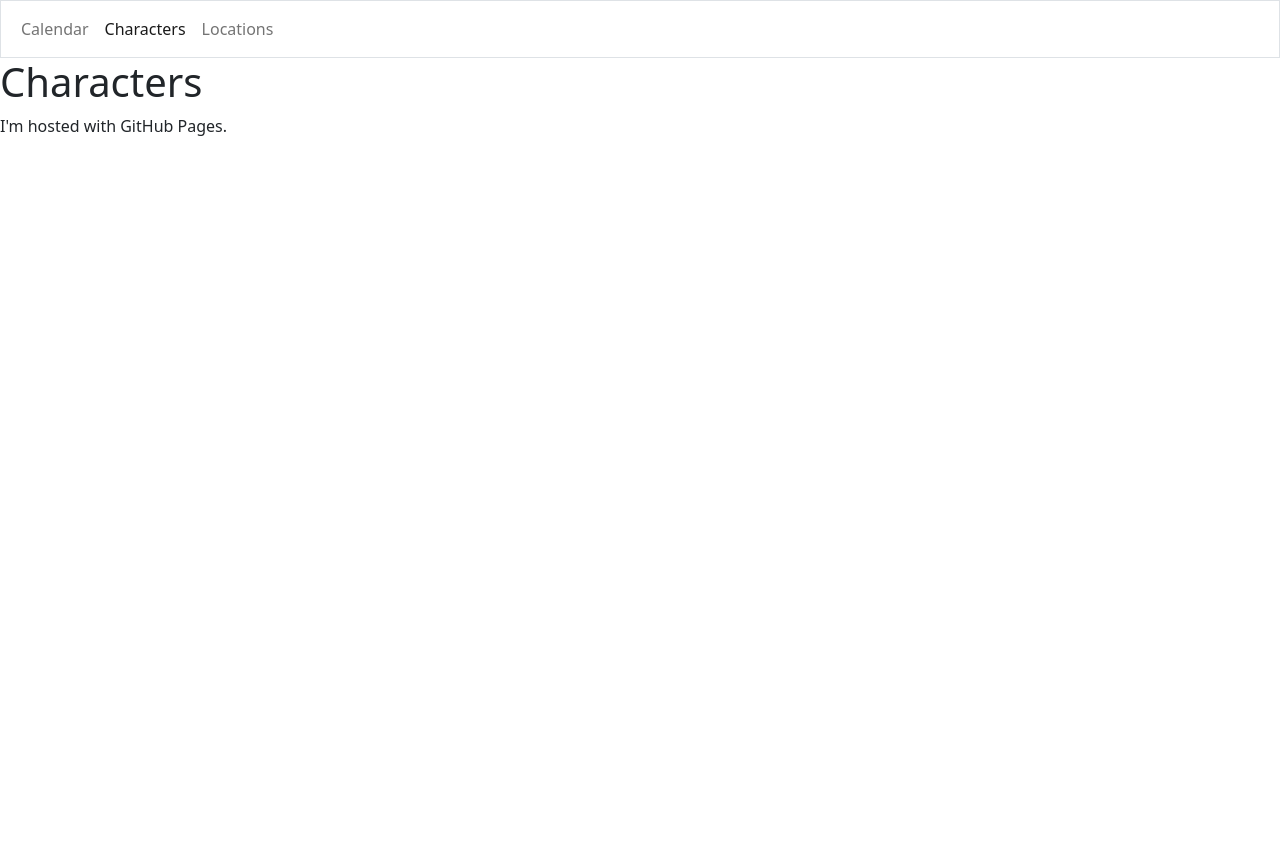
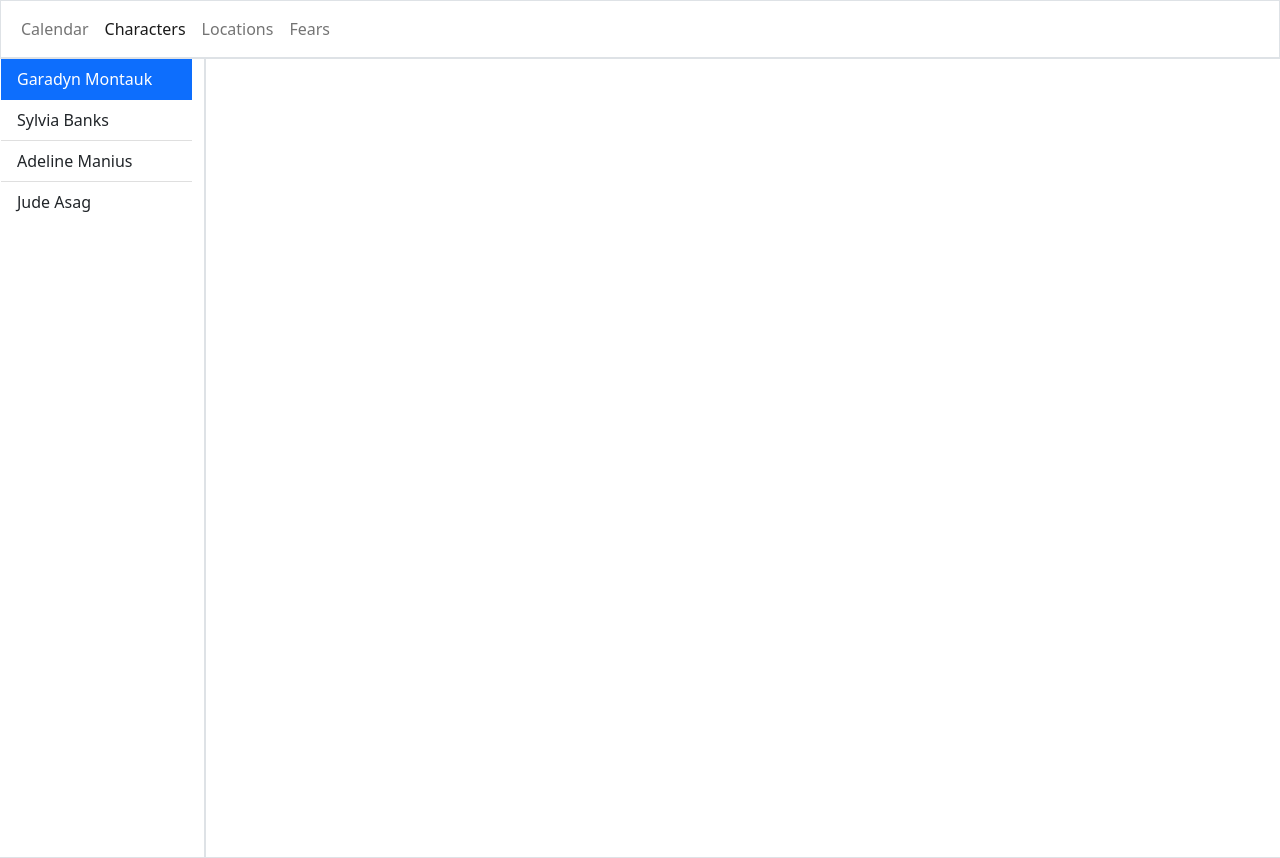
Before and after one commit to CadeEvs/CadeEvs.github.io, a plain HTML site: page characters.html in a window 1280 px wide. Before the commit the page ends 800 px from the top, so only its background shows below. Drawn offline with nearby package versions, Linux system fonts and the light colour scheme.

Commit message:
More work on layout

```diff
--- a/characters.html
+++ b/characters.html
@@ -2,9 +2,18 @@
 <html>
 
 <head>
-    <link href="https://fonts.googleapis.com/css?family=Libre+Baskerville" rel="stylesheet"/>
+    <!-- Required meta tags -->
+    <meta charset="utf-8">
+    <meta name="viewport" content="width=device-width, initial-scale=1">
+
+    <!-- Name -->
+    <title>Dread Hunters - Characters</title>
+
+    <!-- References -->
+    <link href="https://fonts.googleapis.com/css?family=Libre+Baskerville" rel="stylesheet" />
     <link href="https://cdn.jsdelivr.net/npm/bootstrap@5.2.3/dist/css/bootstrap.min.css" rel="stylesheet">
     <script src="https://cdn.jsdelivr.net/npm/bootstrap@5.2.3/dist/js/bootstrap.bundle.min.js"></script>
+    <link href="css/General.css" rel="stylesheet" />
 </head>
 
 <body>
@@ -15,18 +24,30 @@
                     <a class="nav-link" href="index.html">Calendar</a>
                 </li>
                 <li class="nav-item">
-                    <a class="nav-link active">Characters</a>
+                    <a class="nav-link active" href="#">Characters</a>
                 </li>
                 <li class="nav-item">
                     <a class="nav-link">Locations</a>
                 </li>
+                <li class="nav-item">
+                    <a class="nav-link">Fears</a>
+                </li>
             </ul>
         </nav>
-
     </div>
 
-    <h1>Characters</h1>
-    <p>I'm hosted with GitHub Pages.</p>
+    <div class="row">
+        <div class="col-sm-2 border vh-100">
+            <div class="list-group list-group-flush">
+                <button type="button" class="list-group-item list-group-item-action active">Garadyn Montauk</button>
+                <button type="button" class="list-group-item list-group-item-action">Sylvia Banks</button>
+                <button type="button" class="list-group-item list-group-item-action">Adeline Manius</button>
+                <button type="button" class="list-group-item list-group-item-action">Jude Asag</button>
+            </div>
+        </div>
+        <div class="col border">
+        </div>
+    </div>
 </body>
 
 </html>
```
Also changed, not shown: index.html (+14 -2 lines).
